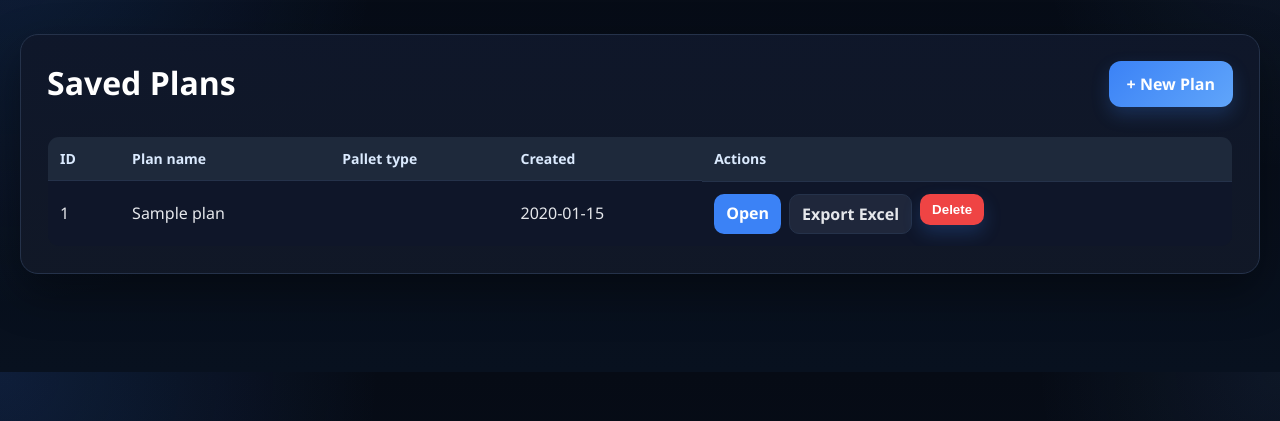
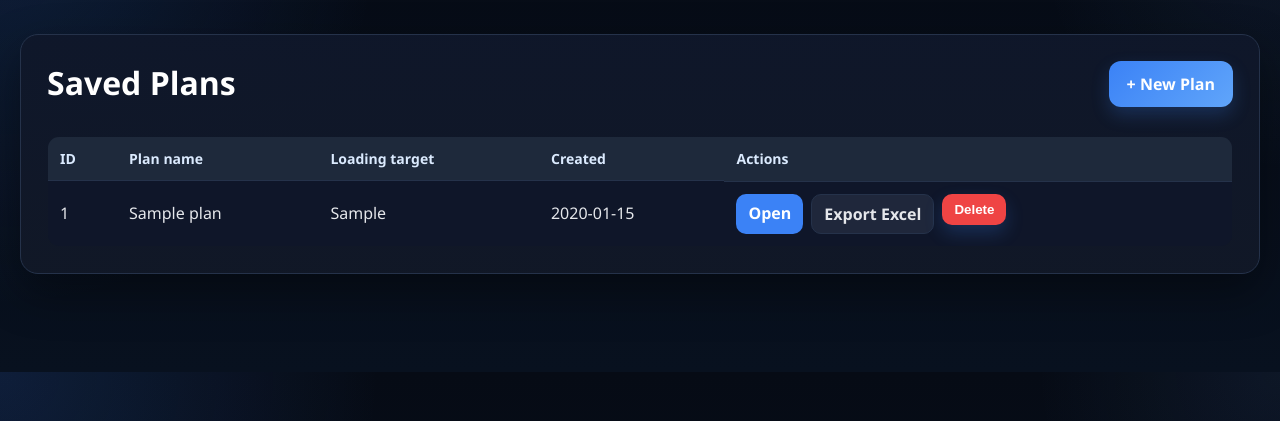
Before and after one commit to zilvis565-dev/box-layout-planner, a Flask app: page / in a window 1280 px wide. Shown: the part 74-495 px from the top of the page. Run offline with Flask 3, Linux system fonts and the light colour scheme; tables that the repository leaves empty hold one stand-in row (values such as "Sample post").

Commit message:
Change 'Pallet type' to 'Loading target' in dashboard

```diff
--- a/templates/dashboard.html
+++ b/templates/dashboard.html
@@ -13,15 +13,16 @@
         <tr>
             <th>ID</th>
             <th>Plan name</th>
-            <th>Pallet type</th>
+            <th>Loading target</th>
             <th>Created</th>
             <th>Actions</th>
         </tr>
         {% for plan in plans %}
+        {% if plan %}
         <tr>
             <td>{{ plan.id }}</td>
             <td>{{ plan.plan_name }}</td>
-            <td>{{ plan.pallet_type }}</td>
+            <td>{{ plan.loading_target }}</td>
             <td>{{ plan.created_at }}</td>
             <td class="actions">
                 <a class="btn-small" href="{{ url_for('plan_detail', plan_id=plan.id) }}">Open</a>
@@ -31,6 +32,7 @@
                 </form>
             </td>
         </tr>
+        {% endif %}
         {% endfor %}
     </table>
 </div>
```
